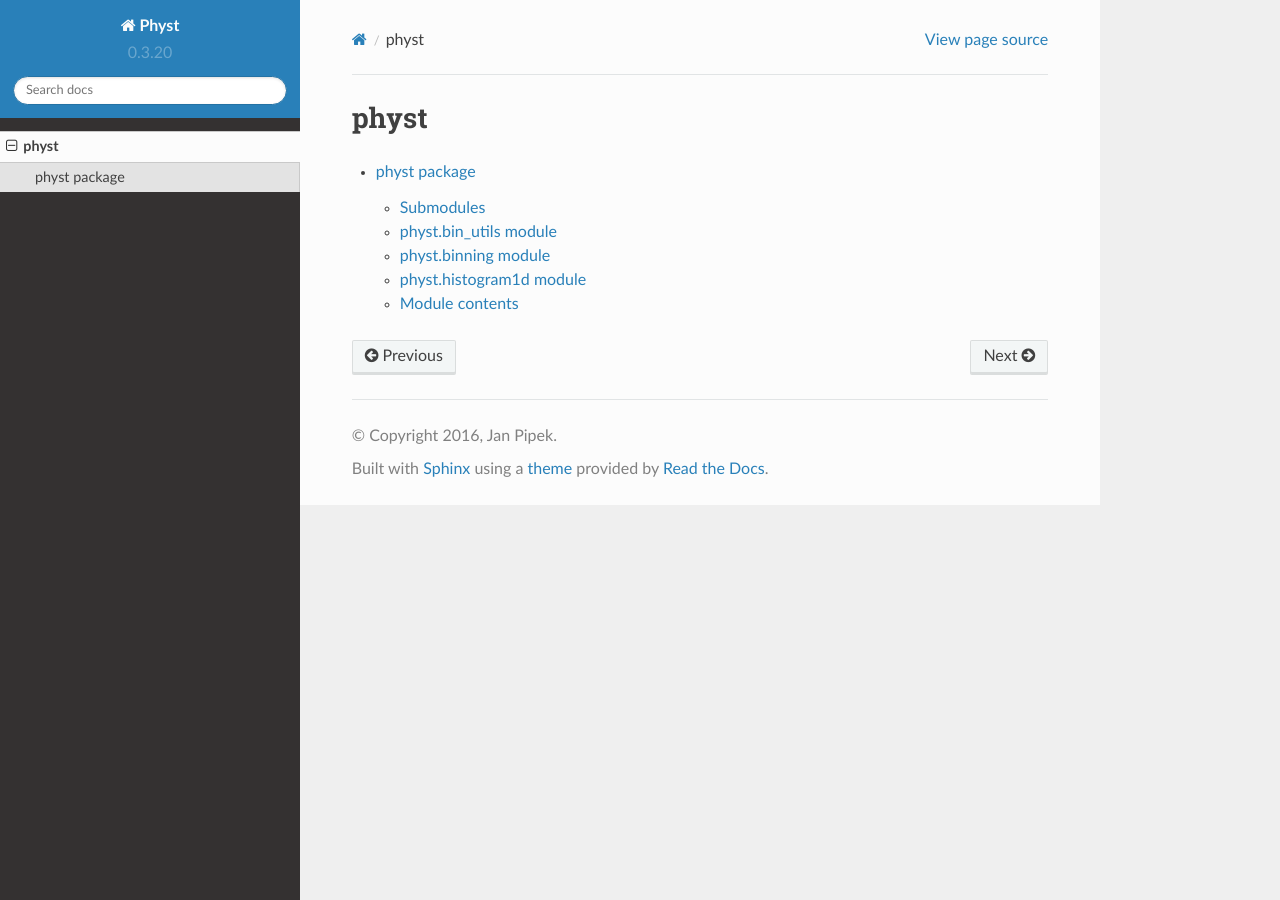
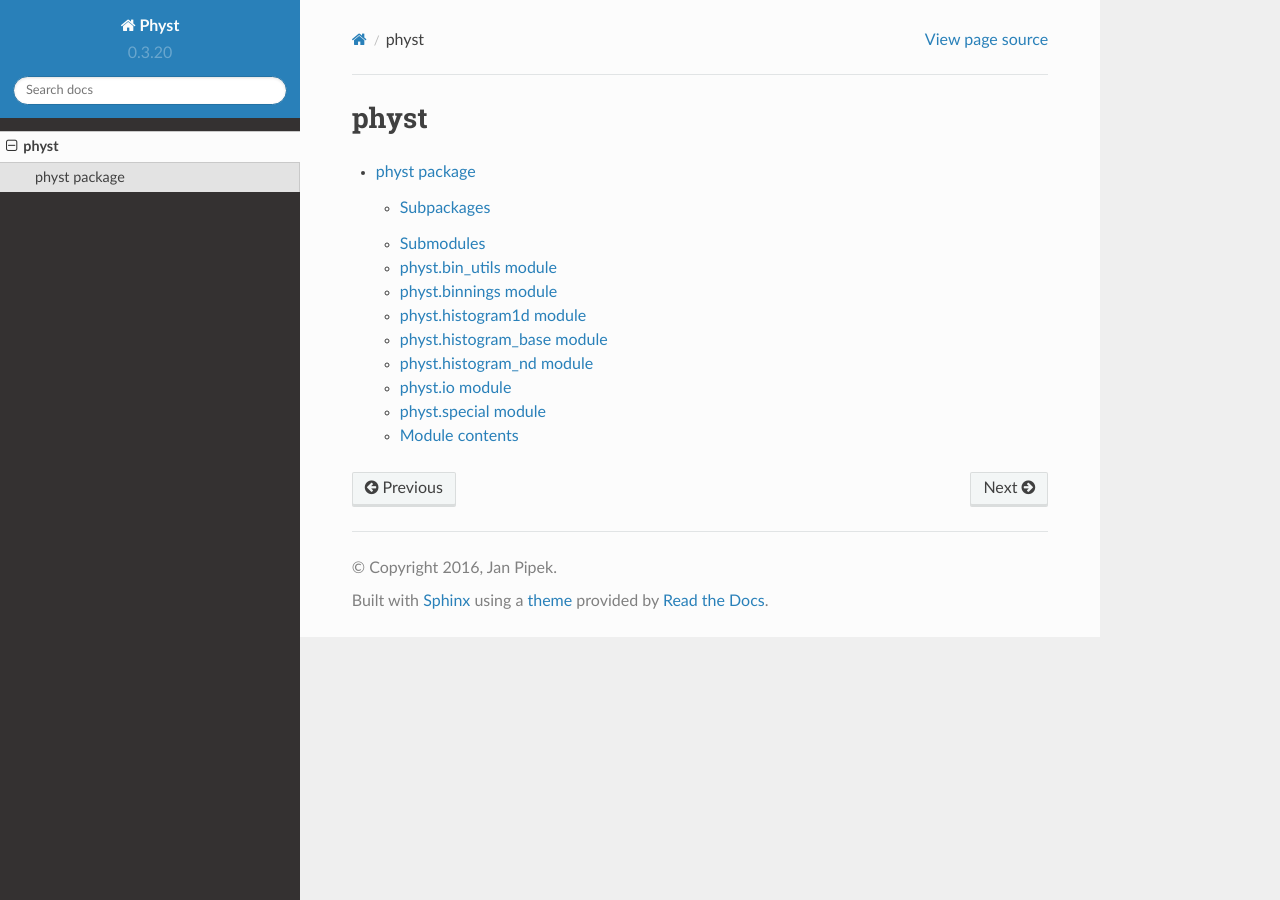
Before and after one commit to janpipek/physt, a Sphinx documentation site: the page built from doc/modules.rst, in a window 1280 px wide. Built offline with Sphinx 7.4.7 and the Read the Docs theme 2.0.0, drawn with Linux system fonts in a browser that asks for light colours; pages that are not in the unit, such as notebooks, are missing from menus.

Commit message:
Documentation: towards reasonable sphinx

```diff
--- a/doc/physt.rst
+++ b/doc/physt.rst
@@ -1,5 +1,13 @@
 physt package
 =============
+
+Subpackages
+-----------
+
+.. toctree::
+
+    physt.compat
+    physt.plotting
 
 Submodules
 ----------
@@ -12,8 +20,8 @@ physt.bin_utils module
     :undoc-members:
     :show-inheritance:
 
-physt.binning module
---------------------
+physt.binnings module
+---------------------
 
 .. automodule:: physt.binnings
     :members:
@@ -28,6 +36,38 @@ physt.histogram1d module
     :undoc-members:
     :show-inheritance:
 
+physt.histogram_base module
+---------------------------
+
+.. automodule:: physt.histogram_base
+    :members:
+    :undoc-members:
+    :show-inheritance:
+
+physt.histogram_nd module
+-------------------------
+
+.. automodule:: physt.histogram_nd
+    :members:
+    :undoc-members:
+    :show-inheritance:
+
+physt.io module
+---------------
+
+.. automodule:: physt.io
+    :members:
+    :undoc-members:
+    :show-inheritance:
+
+physt.special module
+--------------------
+
+.. automodule:: physt.special
+    :members:
+    :undoc-members:
+    :show-inheritance:
+
 
 Module contents
 ---------------
```
Also changed, not shown: doc/index.rst (+14 -1 lines), doc/Tutorial.ipynb, 1 other file.
